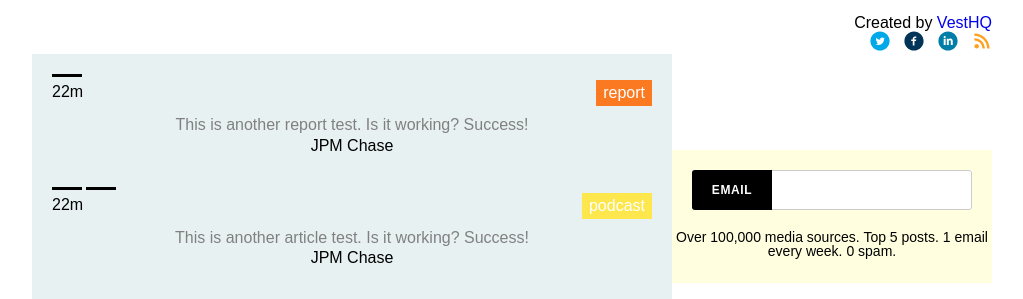
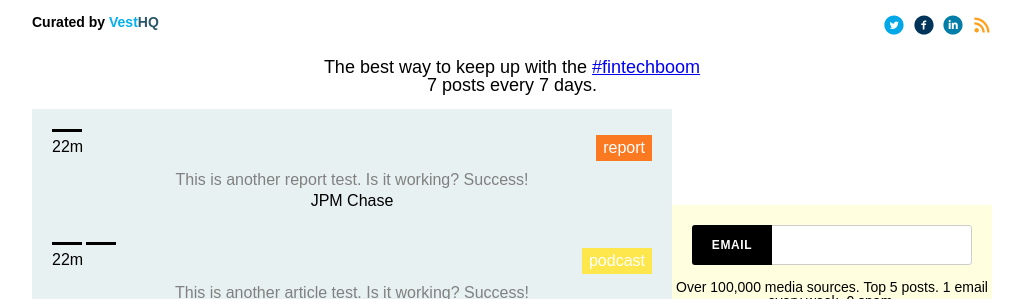
Before and after one commit to VestHQ/FinTechToGo, a Jekyll site: the page built from index.html, in a window 1280 px wide, cut to the strip 0-299 px from the top of the page. Shown: the whole strip, without its empty margins (128-1151 px from the left). Built offline with Jekyll 4.4.1, drawn with Linux system fonts in a browser that asks for light colours; some web fonts are replaced.

Commit message:
changed header fonts

```diff
--- a/_includes/footer.html
+++ b/_includes/footer.html
@@ -1,24 +1,30 @@
 <!-- Footer -->
 <footer>
-  <h2>Created by <a href="www.vesthq.com">
-    <span>Vest</span><span>HQ</span>
-  </a></h2>
+  <div>
+    <h3>Curated by <a id="vest-site" href="http://www.vesthq.com" target="_blank"> <span>Vest</span><span>HQ</span></a>
+    </h3>
 
+    <div>
       <a href="http://www.twitter.com" target="_blank">
         <img src="/assets/img/twitter-with-circle.svg" alt="twitter share" />
       </a>
-
       <a href="http://www.facebook.com" target="_blank">
         <img src="/assets/img/facebook-with-circle.svg" alt="facebook share" />
       </a>
-
       <a href="http://www.linkedin.com" target="_blank">
         <img src="/assets/img/linkedin-with-circle.svg" alt="linkedin share" />
       </a>
-
       <a href="http://google.com" target="_blank">
         <img src="/assets/img/rss.svg" alt="rss feed" />
       </a>
+    </div>
+  </div>
+
+  <h2>
+    The best way to keep up with the <a href="#">#fintechboom</a>
+    <br>
+    7 posts every 7 days.
+  </h2>
 
   <!-- <link rel="alternate" type="application/rss+xml" title="FintechToGo RSS Feed" href="http://www.fintechtogo.com/feed" /> -->
 </footer>
--- a/_includes/header.html
+++ b/_includes/header.html
@@ -3,10 +3,6 @@
   <div class="header-container">
     <h1>
       <a href="/">FinTech To Go</a>
-      <b>by</b>
-      <a href="http://www.vesthq.com" target="_blank">
-      <span>Vest</span><span>HQ</span>
-      </a>
     </h1>
 
     <div class="search">
--- a/_sass/1-base/type.sass
+++ b/_sass/1-base/type.sass
@@ -2,7 +2,7 @@
 
 @import "/assets/fonts/font.css"
 
-/* Fonts */
+// Fonts
 body
   font-family: "AvenirLTStd-Book", sans-serif
 
@@ -18,26 +18,31 @@ a.source
 
 .newsletter p
   text-align: center
-  margin: -25px 0px 0px 0px
+  margin: -30px 0px 0px 0px
   padding: 0px 0px 25px 0px
   font-size: 14px
-
-.fa
-  padding: 0px 0px 5px 10px
 
 .sponsor p
   text-align: center
   padding-top: 60px
 
+footer div h3
+  font-size: 14px
+  font-weight: bold
+  #vest-site
+    text-decoration: none
+    span:first-child
+      color: #00b0f0
+    span:last-child
+      color: #2a5669
+
 // Links
 .tag
   margin: auto
   padding: 5px 7px
-  background-color: orange
   text-decoration: none
   color: white
 
 .source
-  margin-top: 10px
   text-decoration: none
   color: grey
--- a/_sass/2-modules/newsletter.sass
+++ b/_sass/2-modules/newsletter.sass
@@ -69,3 +69,6 @@ form textarea:focus + label
 
 .clear input
   display: none
+
+input
+  outline: none
--- a/_sass/3-layout/footer.sass
+++ b/_sass/3-layout/footer.sass
@@ -1,14 +1,36 @@
 // Footer
 footer
-  text-align: right
+  text-align: center
   margin-top: 15px
 
-  a
-    text-decoration: none
+  div
+    @include clearfix
+    margin-bottom: 10px
 
-  img
-    +size(20px)
-    margin-left: 1%
+    h3
+      display: inline-block
+      text-align: left
+      float: left
+      width: 50%
+
+    div
+      display: inline-block
+      text-align: right
+      float: left
+      width: 50%
+
+      a
+        text-decoration: none
+
+      img
+        +size(20px)
+        margin-left: 1%
+
+  h2
+    display: inline-block
+    text-align: center
+    margin-bottom: 15px
+    font-size: 18px
 
 // Footer Media Queries
 @media screen and (max-width: 800px)
```
Also changed, not shown: 2 other files. Lines whose indentation alone changed are shown as unchanged.
